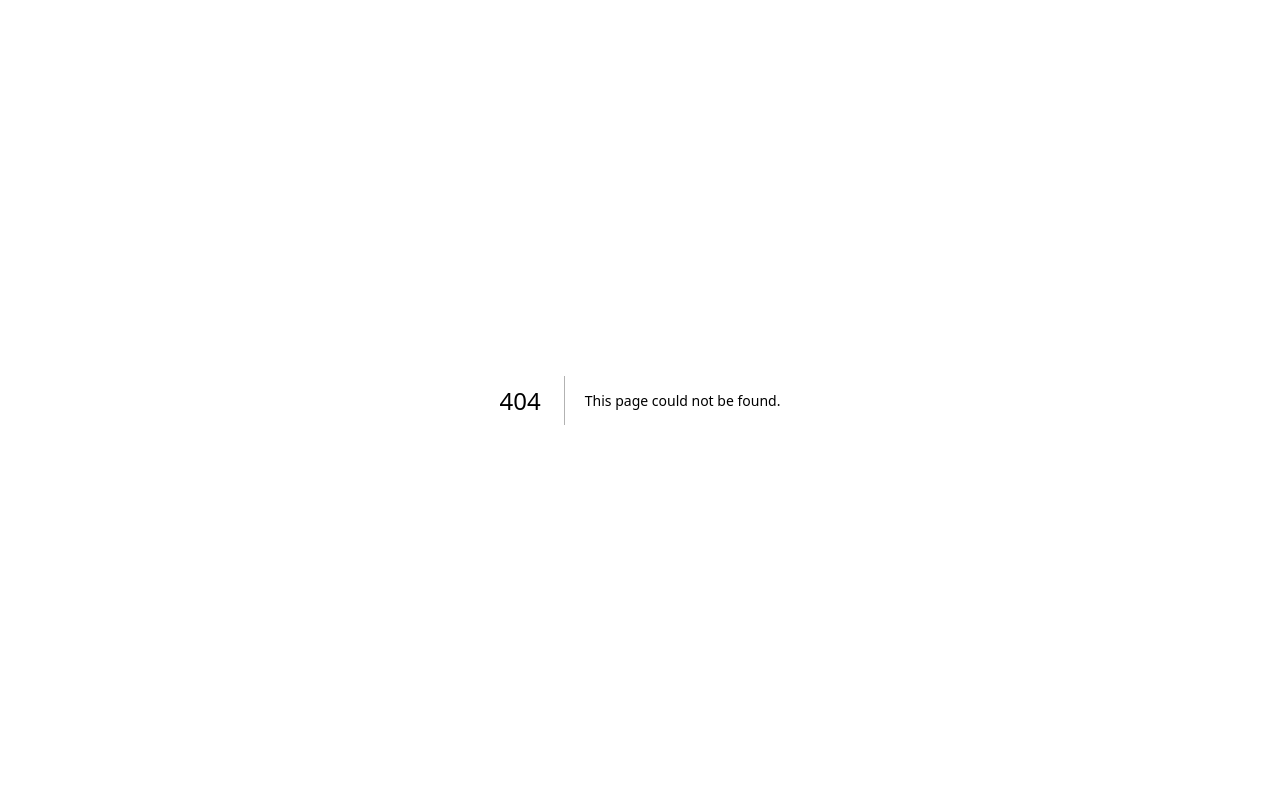
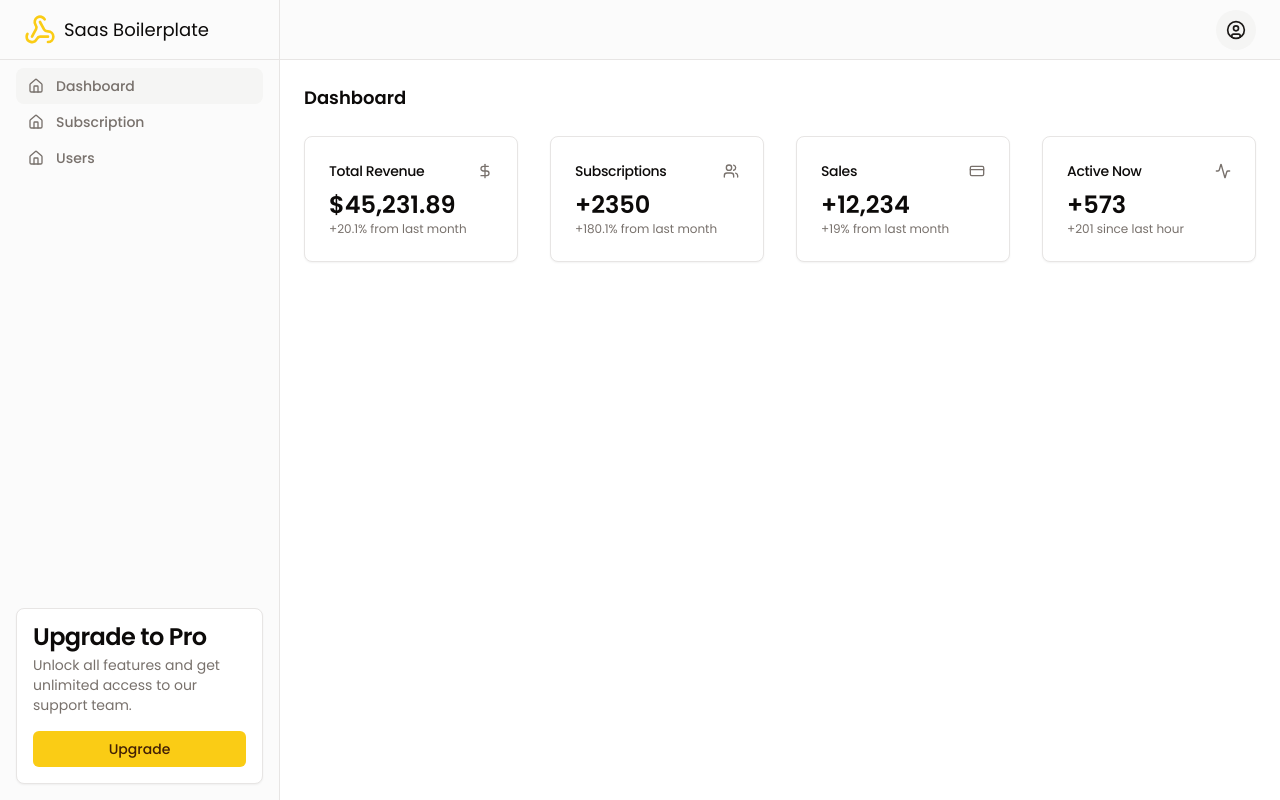
Before and after one commit to Revmagi/next-saas-boilerplate, a Next.js app: page /admin in a window 1280 px wide. Before the commit this address had no page. Built offline with nearby package versions, Linux system fonts and the light colour scheme.

Commit message:
Wed 1st commit of the day

```diff
--- /dev/null
+++ b/app/admin/layout.tsx
@@ -0,0 +1,36 @@
+
+import MobileSidebar from "@/components/dashboard/MobileSidebar"
+import Sidebar from "@/components/dashboard/Sidebar"
+import UserProfile from "@/components/shared/UserProfile"
+
+export const description =
+  "A products dashboard with a sidebar navigation and a main content area. The dashboard has a header with a search input and a user menu. The sidebar has a logo, navigation links, and a card with a call to action. The main content area shows an empty state with a call to action."
+
+const AdminLayout = ({children}: Readonly <{children: React.ReactNode}>) => {
+  return (
+    <div className="grid min-h-screen w-full md:grid-cols-[220px_1fr] lg:grid-cols-[280px_1fr]">
+                       {/* Admin Dashboard SideBar */}
+                      <Sidebar />
+             <div className="flex flex-col">
+                  <header className="flex h-14 items-center gap-4 border-b bg-muted/40 px-4 lg:h-[60px] lg:px-6">
+                      {/* Admin Dashboard MobileSidebar  */}
+                     <MobileSidebar />
+
+                     <div className="w-full flex-1">
+
+                     </div>
+                       {/* Admin Dashboard User Profile Droppdown */}
+                       <UserProfile />
+
+                  </header>
+                       <main className="flex flex-1 flex-col gap-4 p-4 lg:gap-6 lg:p-6">
+                         {children}
+                        </main>
+              </div>
+     </div>
+
+
+  );
+};
+
+export default AdminLayout;
--- /dev/null
+++ b/app/admin/page.tsx
@@ -0,0 +1,74 @@
+import {
+  Card,
+  CardContent,
+  CardDescription,
+  CardHeader,
+  CardTitle,
+} from "@/components/ui/card"
+
+import { DollarSign, Users, CreditCard, Activity } from "lucide-react";
+
+const Dashboard = () => {
+  return (<>
+    <div className='flex items-center'>
+        <h1 className='text-lg font-semibold md:2xl'>Dashboard</h1>
+    </div>
+    <div className="grid gap-4 md:grid-cols-2 md:gap-8 lg:grid-cols-4">
+    <Card x-chunk="dashboard-01-chunk-0">
+      <CardHeader className="flex flex-row items-center justify-between space-y-0 pb-2">
+        <CardTitle className="text-sm font-medium">
+          Total Revenue
+        </CardTitle>
+        <DollarSign className="h-4 w-4 text-muted-foreground" />
+      </CardHeader>
+      <CardContent>
+        <div className="text-2xl font-bold">$45,231.89</div>
+        <p className="text-xs text-muted-foreground">
+          +20.1% from last month
+        </p>
+      </CardContent>
+    </Card>
+    <Card x-chunk="dashboard-01-chunk-1">
+      <CardHeader className="flex flex-row items-center justify-between space-y-0 pb-2">
+        <CardTitle className="text-sm font-medium">
+          Subscriptions
+        </CardTitle>
+        <Users className="h-4 w-4 text-muted-foreground" />
+      </CardHeader>
+      <CardContent>
+        <div className="text-2xl font-bold">+2350</div>
+        <p className="text-xs text-muted-foreground">
+          +180.1% from last month
+        </p>
+      </CardContent>
+    </Card>
+    <Card x-chunk="dashboard-01-chunk-2">
+      <CardHeader className="flex flex-row items-center justify-between space-y-0 pb-2">
+        <CardTitle className="text-sm font-medium">Sales</CardTitle>
+        <CreditCard className="h-4 w-4 text-muted-foreground" />
+      </CardHeader>
+      <CardContent>
+        <div className="text-2xl font-bold">+12,234</div>
+        <p className="text-xs text-muted-foreground">
+          +19% from last month
+        </p>
+      </CardContent>
+    </Card>
+    <Card x-chunk="dashboard-01-chunk-3">
+      <CardHeader className="flex flex-row items-center justify-between space-y-0 pb-2">
+        <CardTitle className="text-sm font-medium">Active Now</CardTitle>
+        <Activity className="h-4 w-4 text-muted-foreground" />
+      </CardHeader>
+      <CardContent>
+        <div className="text-2xl font-bold">+573</div>
+        <p className="text-xs text-muted-foreground">
+          +201 since last hour
+        </p>
+      </CardContent>
+    </Card>
+  </div>
+  </>
+  );
+};
+
+export default Dashboard
--- /dev/null
+++ b/app/admin/subscribers/page.tsx
@@ -0,0 +1,10 @@
+import React from 'react';
+
+const Subscribers = () => {
+  return (
+    <div className='flex items-center'>
+        <h1 className='text-lg font-semibold md:2xl'>Subscribers</h1></div>
+  );
+};
+
+export default Subscribers;
--- /dev/null
+++ b/app/admin/users/page.tsx
@@ -0,0 +1,10 @@
+import React from 'react';
+
+const Users = () => {
+  return (
+    <div className='flex items-center'>
+        <h1 className='text-lg font-semibold md:2xl'>Users</h1></div>
+  );
+};
+
+export default Users;
--- /dev/null
+++ b/components/dashboard/MobileSidebar.tsx
@@ -0,0 +1,87 @@
+"use client"
+
+import Link from "next/link"
+import {
+  Home,
+  LineChart,
+  Menu,
+  Package,
+  Package2,
+  ShoppingCart,
+  Users,
+} from "lucide-react"
+
+import { Button } from "@/components/ui/button"
+import {
+  Card,
+  CardContent,
+  CardDescription,
+  CardHeader,
+  CardTitle,
+} from "@/components/ui/card"
+
+
+import { Sheet, SheetContent, SheetTrigger } from "@/components/ui/sheet"
+import Logo from "../blocks/Logo"
+import { adminSidebarLinks } from "@/config/menu-config"
+import { usePathname } from "next/navigation"
+import { useState } from "react"
+
+const MobileSidebar = () => {
+  const pathName = usePathname();
+  const [isOpen, setIsOpen] = useState<boolean>(false);
+
+  return (
+    <Sheet open={isOpen} onOpenChange={setIsOpen}>
+    <SheetTrigger asChild>
+      <Button
+        variant="outline"
+        size="icon"
+        className="shrink-0 md:hidden"
+      >
+        <Menu className="h-5 w-5" />
+        <span className="sr-only">Toggle navigation menu</span>
+      </Button>
+    </SheetTrigger>
+    <SheetContent side="left" className="flex flex-col">
+      <nav className="grid gap-2 text-lg font-medium">
+        <Logo />
+
+        {adminSidebarLinks.map (({label, icon, url}, i) => {
+            const Icon = icon;
+            return (
+                <Link
+            key ={i}
+            href = {url}
+            className={`flex items-center gap-3 rounded-lg px-3 py-2 text-muted-foreground transition-all hover:text-primary ${pathName ===  url ? "bg-muted" : null}`}
+            onClick={() => setIsOpen(false)}
+              >
+            <Home className="h-4 w-4" />
+            {label}
+          </Link>
+                    );
+          })}
+
+      </nav>
+      <div className="mt-auto">
+        <Card>
+          <CardHeader>
+            <CardTitle>Upgrade to Pro</CardTitle>
+            <CardDescription>
+              Unlock all features and get unlimited access to our
+              support team.
+            </CardDescription>
+          </CardHeader>
+          <CardContent>
+            <Button size="sm" className="w-full">
+              Upgrade
+            </Button>
+          </CardContent>
+        </Card>
+      </div>
+    </SheetContent>
+  </Sheet>
+  )
+}
+
+export default MobileSidebar
--- /dev/null
+++ b/components/dashboard/Sidebar.tsx
@@ -0,0 +1,67 @@
+"use client";
+
+import Link from "next/link"
+import {Home} from "lucide-react"
+
+import { Button } from "@/components/ui/button"
+import {
+  Card,
+  CardContent,
+  CardDescription,
+  CardHeader,
+  CardTitle,
+} from "@/components/ui/card"
+import Logo from "../blocks/Logo"
+import { adminSidebarLinks } from "@/config/menu-config"
+import { usePathname } from "next/navigation"
+
+
+const Sidebar = () => {
+    const pathName = usePathname();
+
+  return (
+    <div className="hidden border-r bg-muted/40 md:block">
+    <div className="flex h-full max-h-screen flex-col gap-2">
+      <div className="flex h-14 items-center border-b px-4 lg:h-[60px] lg:px-6">
+        <Logo />
+      </div>
+      <div className="flex-1">
+        <nav className="grid items-start px-2 text-sm font-medium lg:px-4">
+          {adminSidebarLinks.map (({label, icon, url}, i) => {
+            const Icon = icon;
+            return (
+                <Link
+            key ={i}
+            href = {url}
+            className={`flex items-center gap-3 rounded-lg px-3 py-2 text-muted-foreground transition-all hover:text-primary ${pathName ===  url ? "bg-muted" : null}`}
+          >
+            <Home className="h-4 w-4" />
+            {label}
+          </Link>
+                    );
+          })}
+
+        </nav>
+      </div>
+      <div className="mt-auto p-4">
+        <Card x-chunk="dashboard-02-chunk-0">
+          <CardHeader className="p-2 pt-0 md:p-4">
+            <CardTitle>Upgrade to Pro</CardTitle>
+            <CardDescription>
+              Unlock all features and get unlimited access to our support
+              team.
+            </CardDescription>
+          </CardHeader>
+          <CardContent className="p-2 pt-0 md:p-4 md:pt-0">
+            <Button size="sm" className="w-full">
+              Upgrade
+            </Button>
+          </CardContent>
+        </Card>
+      </div>
+    </div>
+  </div>
+  )
+}
+
+export default Sidebar
--- /dev/null
+++ b/components/shared/UserProfile.tsx
@@ -0,0 +1,39 @@
+import {
+  CircleUser,
+
+} from "lucide-react"
+
+import { Button } from "@/components/ui/button"
+
+import {
+  DropdownMenu,
+  DropdownMenuContent,
+  DropdownMenuItem,
+  DropdownMenuLabel,
+  DropdownMenuSeparator,
+  DropdownMenuTrigger,
+} from "@/components/ui/dropdown-menu"
+
+
+const UserProfile = () => {
+  return (
+    <DropdownMenu>
+    <DropdownMenuTrigger asChild>
+      <Button variant="secondary" size="icon" className="rounded-full">
+        <CircleUser className="h-5 w-5" />
+        <span className="sr-only">Toggle user menu</span>
+      </Button>
+    </DropdownMenuTrigger>
+    <DropdownMenuContent align="end">
+      <DropdownMenuLabel>My Account</DropdownMenuLabel>
+      <DropdownMenuSeparator />
+      <DropdownMenuItem>Settings</DropdownMenuItem>
+      <DropdownMenuItem>Support</DropdownMenuItem>
+      <DropdownMenuSeparator />
+      <DropdownMenuItem>Logout</DropdownMenuItem>
+    </DropdownMenuContent>
+  </DropdownMenu>
+  )
+}
+
+export default UserProfile
--- /dev/null
+++ b/config/menu-config.ts
@@ -0,0 +1,20 @@
+import {House, CreditCard, Users } from "lucide-react";
+
+export const adminSidebarLinks = [
+    {
+        label: "Dashboard",
+        icon: House,
+        url: "/admin"
+    },
+    {
+        label: "Subscription",
+        icon: CreditCard,
+        url: "/admin/subscribers"
+    },
+    {
+        label: "Users",
+        icon: Users,
+        url: "/admin/users"
+    },
+
+]
```
Also changed, not shown: 1 other file (tests, documents, lock files or other folders).
